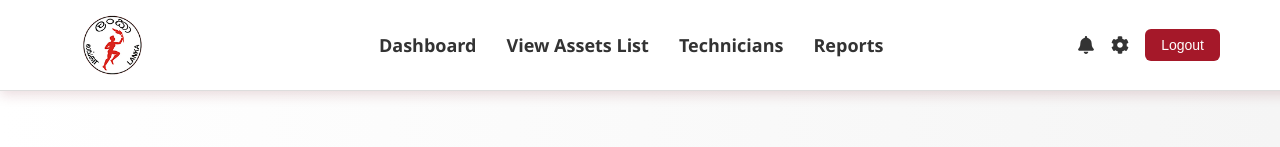
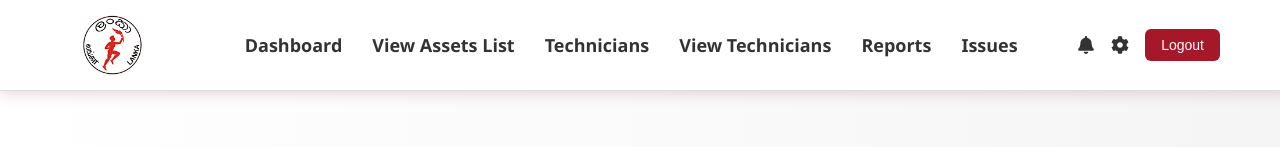
Before and after one commit to ruvindi-matharaarachchi/CPC-Assets-Management, a React (Create React App) app in the folder asset-management-frontend/: page /view-common-assets in a window 1280 px wide. Shown: the top 147 px of the page. Built offline with nearby package versions, Linux system fonts and the light colour scheme; no server answers.

Commit message:
Update ViewCommonAssets.js

```diff
--- a/asset-management-frontend/src/pages/ViewCommonAssets.js
+++ b/asset-management-frontend/src/pages/ViewCommonAssets.js
@@ -39,7 +39,10 @@ const ViewCommonAssets = () => {
             <li><a href="/dashboard">Dashboard</a></li>
             <li><a href="/view-common-assets">View Assets List</a></li>
             <li><a href="/technicians">Technicians</a></li>
+            <li><a href="/view-technicians">View Technicians</a></li>
             <li><a href="/asset-summary">Reports</a></li>
+            <li><a href="/issue-asset">Issues</a></li>
+
           </ul>
         </nav>
 
```
